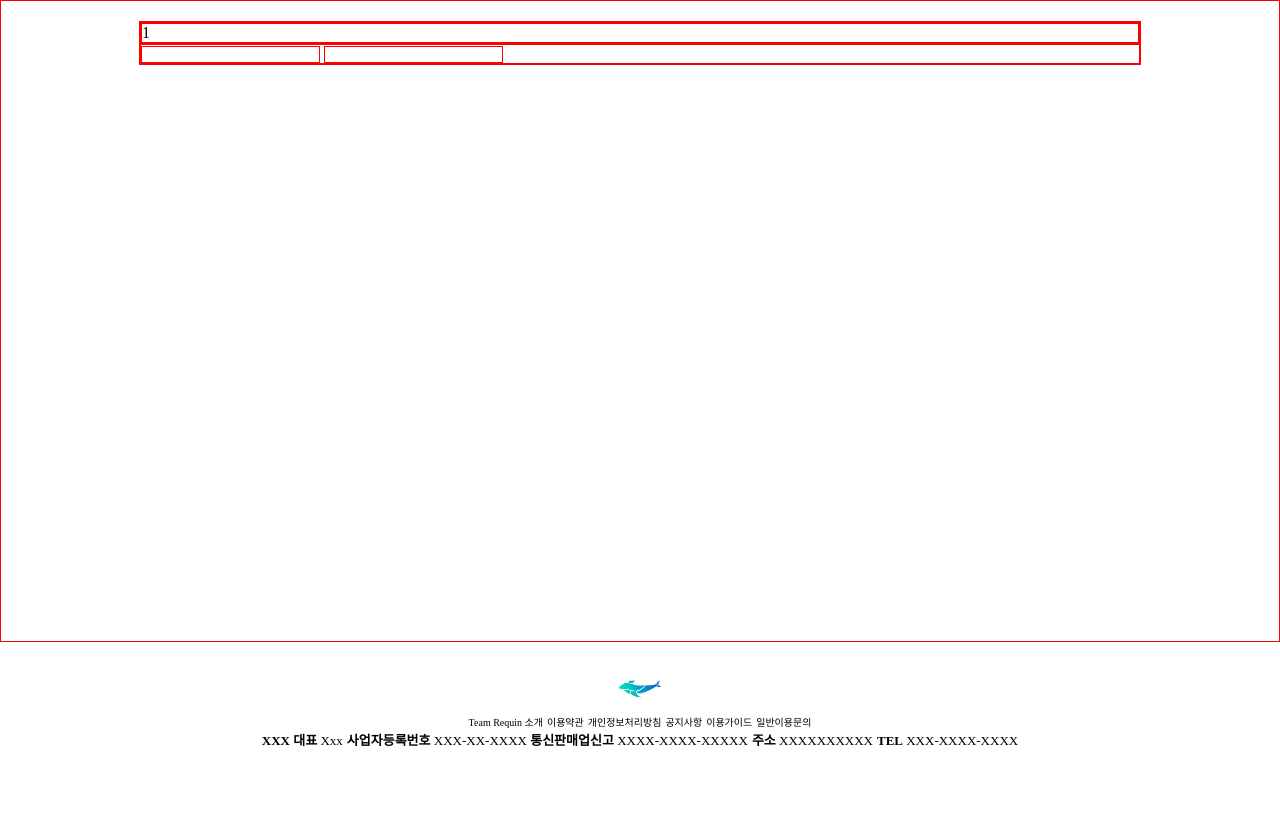
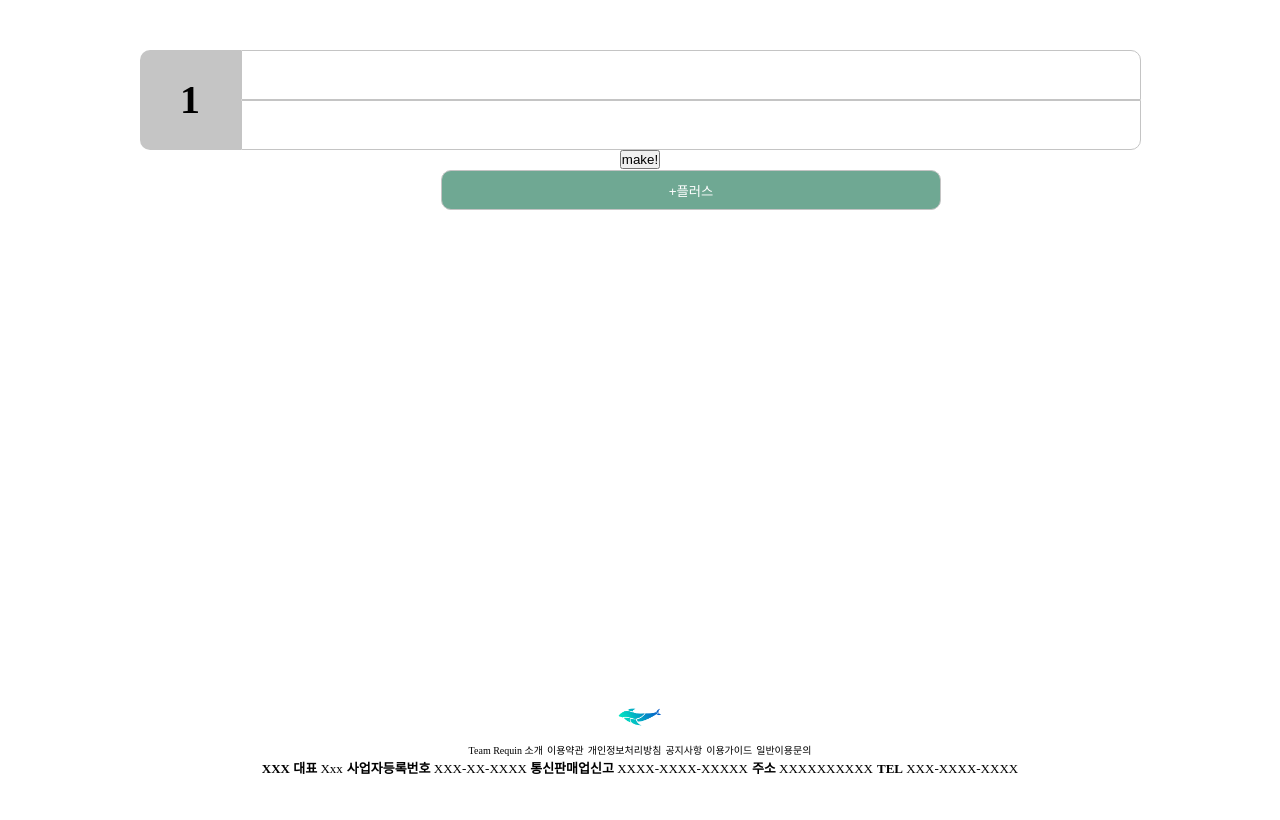
Before and after one commit to team-requin/ReQuiz_Front, a PHP site: page /quiz/quiz_write.php in a window 1280 px wide. Shown: the part 100-920 px from the top of the page. Before the commit the page ends 846 px from the top, so only its background shows below. Run offline with PHP 8.4, Linux system fonts and the light colour scheme; some web fonts are replaced.

Commit message:
ADD css
css

```diff
--- a/css/main.css
+++ b/css/main.css
@@ -303,30 +303,69 @@
 /*!quiz_write*/
 
 #quiz_write_frame {
-    height: 80vh;
-    border: 1px solid red;
+    text-align: center;
+    min-height: 80vh;
+    padding-top: 30px;
 }
-#quiz_write {
+.quiz_write {
+    display: flex;
     width: 1000px;
-    margin: 20px auto;
-    border: 1px solid red;
+    /* height: 100px; */
+    margin: 20px auto 0;
+    border-radius: 10px;
 }
-#quiz_num {
-    border: 1px solid red;
+.quiz_num {
+    border-right: 1px solid #c4c4c4;
+    width: 10%;
 }
-#quiz_num > p {
-    border: 1px solid red;
+.quiz_num > p {
+    height: 100px;
+    width: 100px;
+    line-height: 100px;
+    font-size: 40px;
+    font-weight: bold;
+    border-bottom-left-radius: 10px;
+    border-top-left-radius: 10px;
+    background-color: #c5c5c5;
 }
-#quiz_problem {
-    border: 1px solid red;
+.quiz_problem {
+    width: 90%;
+    height: 100px;
+    line-height: 100px;
 }
-#quiz_question {
-    border: 1px solid red;
+.quiz_problems {
+    display: block;
+    width: 900px;
+    height: 50px;
+    line-height: 50px;
+    outline: none;
+    padding: 0 20px;
+    border: 1px solid #c4c4c4;
+    text-decoration-color: #ff0000;
 }
-#quiz_answer {
-    border: 1px solid red;
+.quiz_problems:focus {
+    transition: 0.5s;
+    text-decoration: underline;
+    text-decoration-color: #ff0000;
 }
-
+.quiz_question {
+    border-radius: 0 10px 0 0;
+    font-size: 15px;
+    font-weight: bold;
+}
+.quiz_answer {
+    border-radius: 0 0 10px 0;
+}
+.quiz_add_problem {
+    width: 500px;
+    height: 40px;
+    margin-top: 20px;
+    border: 1px solid #c4c4c4;
+    border-radius: 10px;
+    background-color: #6fa893;
+    color: #ffffff;
+    outline: none;
+}
 
 
 
--- a/quiz/quiz_write.php
+++ b/quiz/quiz_write.php
@@ -2,14 +2,20 @@
 include("header.php");
 ?>
 <div id="quiz_write_frame">
-    <div id="quiz_write">
-        <div id="quiz_num">
+    <div class="quiz_write">
+        <div class="quiz_num">
             <p>1</p>
         </div>
-        <div id="quiz_problem">
-            <input type="text" id="quiz_question">
-            <input type="text" id="quiz_answer">
+        <div class="quiz_problem">
+            <form>
+                <input type="text" class="quiz_question quiz_problems">
+                <input type="text" class="quiz_answer quiz_problems">
+                <button class="quiz_add_problem">+플러스</button>
+            </form>
         </div>
+    </div>
+    <div class="quiz_making_btn">
+        <button>make!</button>
     </div>
 </div>
 <?php
```
